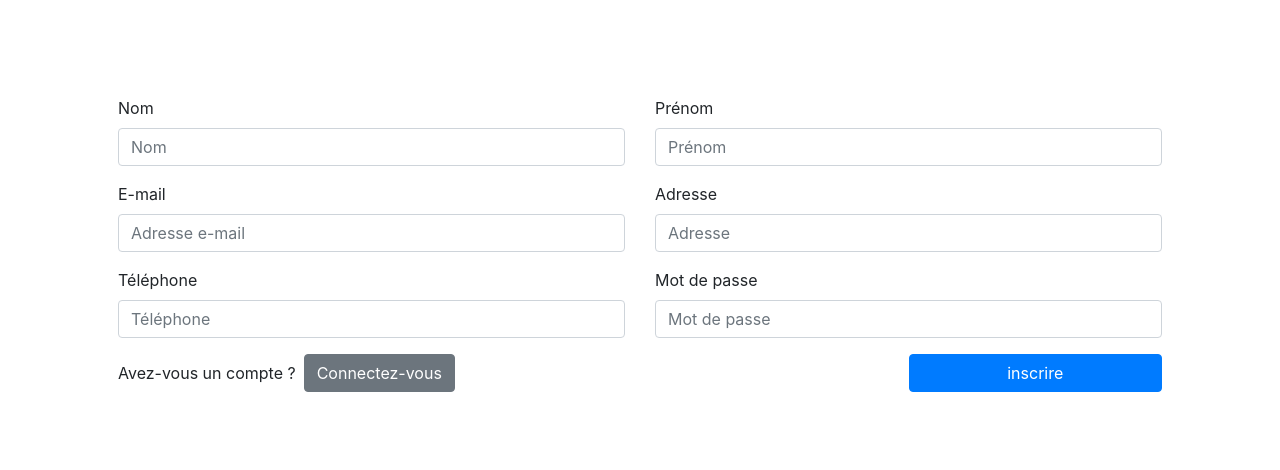
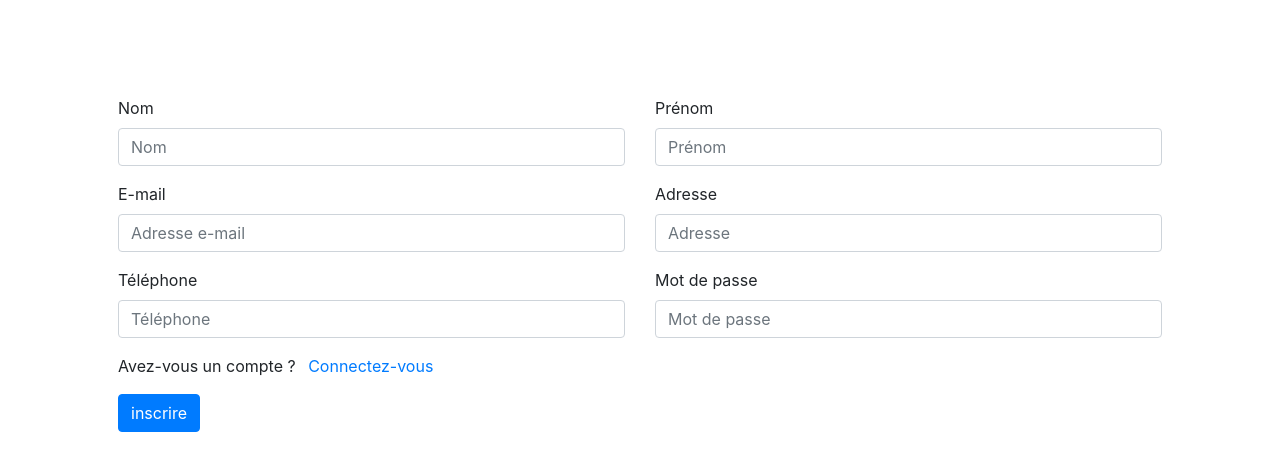
Before and after one commit to digitalent-test-technique/frontend, a Vue app: page / in a window 1280 px wide. Shown: the top 470 px of the page. Built offline with nearby package versions, Linux system fonts and the light colour scheme.

Commit message:
feat: add `inscrivez-vous.` to login page

```diff
--- a/src/pages/Login.vue
+++ b/src/pages/Login.vue
@@ -13,6 +13,14 @@
       label="Mot de passe"
       type="password"
       placeholder="Saisissez votre mot de passe"></base-input>
+    <div class="form-group">
+      Vous n'avez pas de compte?
+      <router-link
+        to="/"
+        class="ml-2">
+        inscrivez-vous.</router-link
+      >
+    </div>
     <btn-primary> login </btn-primary>
   </form>
 </template>
--- a/src/pages/SignUp.vue
+++ b/src/pages/SignUp.vue
@@ -46,18 +46,16 @@
         type="password"
         placeholder="Mot de passe"></base-input>
     </div>
-    <div class="row">
-      <div class="col-md-6 d-flex align-items-center">
+    <div class="form-group">
       Avez-vous un compte ?
       <router-link
         to="/login"
-          class="btn btn-secondary ml-2">
+        class="ml-2">
         Connectez-vous</router-link
       >
     </div>
-      <div class="col-md-6 d-flex">
-        <btn-primary class="w-50 ml-auto"> inscrire </btn-primary>
-      </div>
+    <div class="form-group">
+      <btn-primary class="ml-auto"> inscrire </btn-primary>
     </div>
   </form>
 </template>
```
Lines whose indentation alone changed are shown as unchanged.
